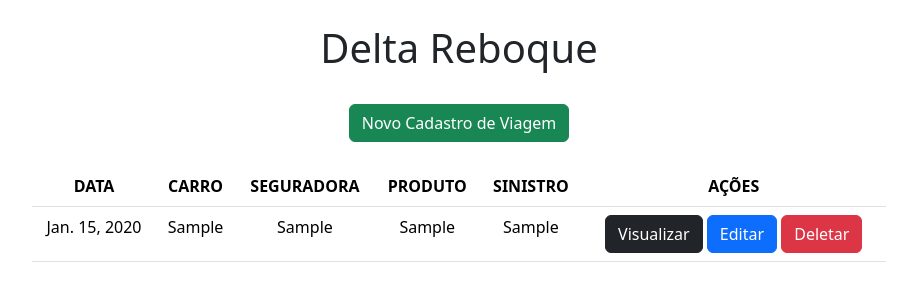
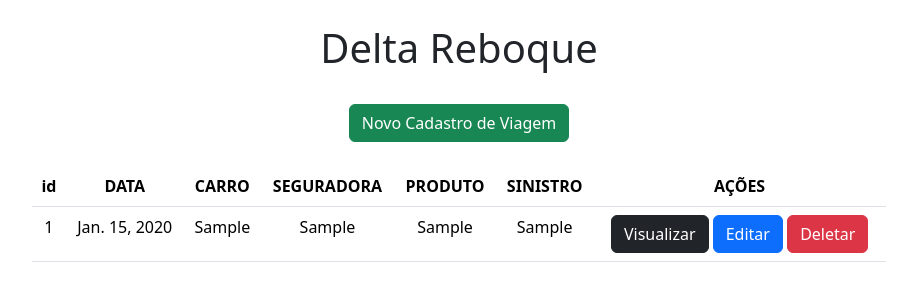
Before and after one commit to eriknathan/delta-reboque-django, a Django app: page / in a window 1280 px wide. Shown: the top 301 px of the page, without its empty margins (181-1098 px from the left). Run offline with Django 4.2, Linux system fonts and the light colour scheme; tables that the repository leaves empty hold one stand-in row (values such as "Sample post").

Commit message:
refactor: atualizando códigos

```diff
--- a/delta/forms.py
+++ b/delta/forms.py
@@ -1,4 +1,4 @@
-from django.forms import ModelForm
+from django.forms import ModelForm, DateInput
 from delta.models import Cadastro
 
 
@@ -7,3 +7,6 @@ class CadastroForm(ModelForm):
     class Meta:
         model = Cadastro
         fields = ["date", "produto", "solicitante", "seguradora", "carro_rebocado", "cor", "placa", "sinistro", "tot_km", "valor", "cliente", "telefone", "de", "para"]
+        widgets = {
+            'date': DateInput(attrs={'placeholder': 'AAAA-MM-DD'})
+        }
--- a/delta/templates/index.html
+++ b/delta/templates/index.html
@@ -15,9 +15,10 @@
     </div>
 
     <div class="col-8 m-auto pt-3 pb-2 text-center">
-        <table class="table">
+        <table class="table mx-auto">
           <thead class="thead-dark">
             <tr>
+              <th scope="col">id</th>
               <th scope="col">DATA</th>
                 <th scope="col">CARRO</th>
                 <th scope="col">SEGURADORA</th>
@@ -29,6 +30,7 @@
           <tbody>
           {% for dbs in db %}
             <tr>
+                <td>{{dbs.id}}</td>
                 <td>{{dbs.date}}</td>
                 <td>{{dbs.carro_rebocado}}</td>
                 <td>{{dbs.seguradora}}</td>
--- a/delta/views.py
+++ b/delta/views.py
@@ -21,6 +21,9 @@ def create(request):
     if form.is_valid():
         form.save()
         return redirect('home')
+    else:
+        print('Formulário inválido:', form.errors)
+
 
 
 def view(request, pk):
```
Also changed, not shown: delta/models.py (line endings or trailing spaces).
